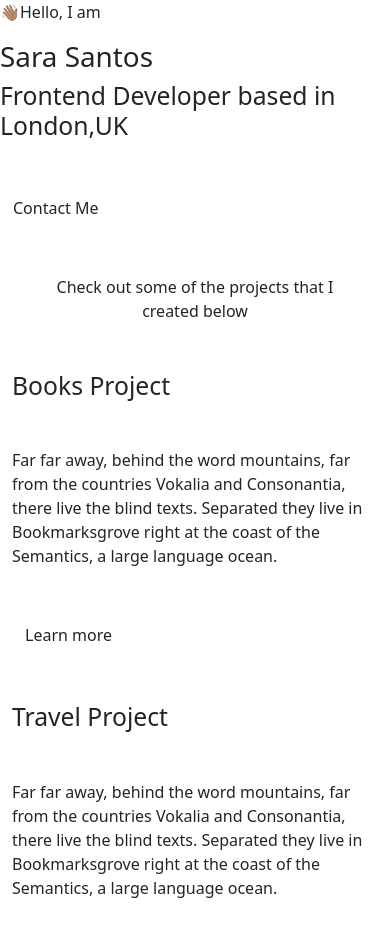
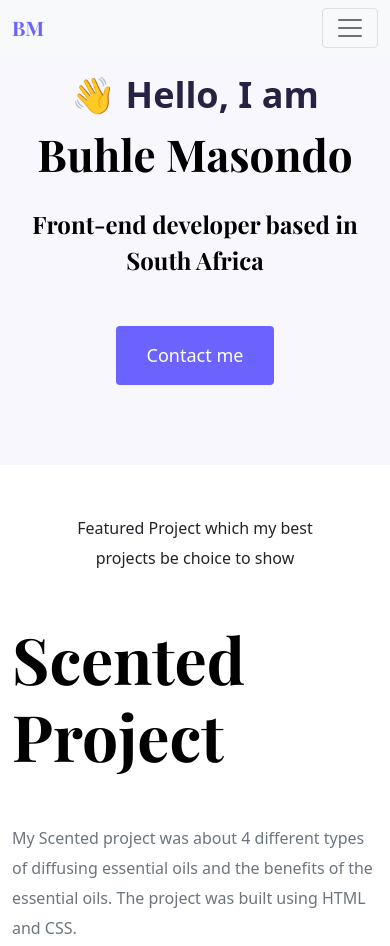
Before and after one commit to NickyMasondo/My-Portfolio, a plain HTML site: page index.html in a window 390 px wide. Shown: the top 946 px of the page. Drawn offline with nearby package versions, Linux system fonts and the light colour scheme.

Commit message:
all files  updated

```diff
--- a/index.html
+++ b/index.html
@@ -1,101 +1,157 @@
+<!DOCTYPE html>
 <html lang="en">
   <head>
     <meta charset="UTF-8" />
     <meta name="viewport" content="width=device-width, initial-scale=1.0" />
-    <title>Sara Santos [Front-end Developer]</title>
+    <title>Front-end developer - Buhle Masondo</title>
     <link
-      href="https://cdn.jsdelivr.net/npm/bootstrap@5.3.3/dist/css/bootstrap.min.css"
+      href="https://cdn.jsdelivr.net/npm/bootstrap@5.0.0-beta2/dist/css/bootstrap.min.css"
       rel="stylesheet"
-      integrity="sha384-QWTKZyjpPEjISv5WaRU9OFeRpok6YctnYmDr5pNlyT2bRjXh0JMhjY6hW+ALEwIH"
+      integrity="sha384-BmbxuPwQa2lc/FVzBcNJ7UAyJxM6wuqIj61tLrc4wSX0szH/Ev+nYRRuWlolflfl"
       crossorigin="anonymous"
     />
-    <link rel="preconnect" href="https://fonts.googleapis.com" />
-    <link rel="preconnect" href="https://fonts.gstatic.com" crossorigin="" />
     <link
-      href="https://fonts.googleapis.com/css2?family=Roboto+Mono:wght@300&amp;display=swap"
-      rel="stylesheet"
-    />
-    <link
-      href="https://fonts.googleapis.com/css2?family=Aleo:wght@300&amp;family=Varela+Round&amp;display=swap"
+      href="https://fonts.googleapis.com/css2?family=Playfair+Display:wght@700&amp;family=Poppins:wght@500;700&amp;display=swap"
       rel="stylesheet"
     />
     <link rel="stylesheet" href="styles/portfolio.css" />
 
     <script
-      src="https://cdn.jsdelivr.net/npm/bootstrap@5.3.3/dist/js/bootstrap.bundle.min.js"
-      integrity="sha384-YvpcrYf0tY3lHB60NNkmXc5s9fDVZLESaAA55NDzOxhy9GkcIdslK1eN7N6jIeHz"
+      src="https://cdn.jsdelivr.net/npm/bootstrap@5.0.0-beta2/dist/js/bootstrap.bundle.min.js"
+      integrity="sha384-b5kHyXgcpbZJO/tY9Ul7kGkf1S0CWuKcCD38l8YkeH8z8QjE0GmW1gYU5S9FOnJ0"
       crossorigin="anonymous"
     ></script>
     <script
-      src="https://kit.fontawesome.com/c21b29c466.js"
+      src="https://kit.fontawesome.com/ddc3ee268a.js"
       crossorigin="anonymous"
     ></script>
-    <style media="all" id="fa-v4-font-face"></style>
   </head>
   <body>
+    <nav class="navbar navbar-expand-lg navbar-light bg-light fixed-top">
+      <div class="container">
+        <a class="navbar-brand" href="/" title="Homepage">BM</a>
+        <button
+          class="navbar-toggler"
+          type="button"
+          data-bs-toggle="collapse"
+          data-bs-target="#navbarNav"
+          aria-controls="navbarNav"
+          aria-expanded="false"
+          aria-label="Toggle navigation"
+        >
+          <span class="navbar-toggler-icon"></span>
+        </button>
+        <div class="collapse navbar-collapse" id="navbarNav">
+          <ul class="navbar-nav">
+            <li class="nav-item">
+              <a
+                class="nav-link active"
+                aria-current="page"
+                href="/"
+                tilte="Homepage"
+                >Home</a
+              >
+            </li>
+            <li class="nav-item">
+              <a
+                class="nav-link"
+                href="./about.html"
+                title="About Buhle Masondo"
+                >About me</a
+              >
+            </li>
+            <li class="nav-item">
+              <a
+                class="nav-link"
+                href="/work.html"
+                title="work of Buhle Masondo"
+                >Work</a
+              >
+            </li>
+            <li class="nav-item">
+              <a
+                class="nav-link"
+                href="./contact.html"
+                title="Contact Buhle Masondo"
+                >Contact me</a
+              >
+            </li>
+          </ul>
+        </div>
+      </div>
+    </nav>
     <div class="hero">
-      <p>👋🏽Hello, I am</p>
-      <h1>Sara Santos</h1>
-      <h2 class="mb-5">Frontend Developer based in London,UK</h2>
+      <p>👋 Hello, I am</p>
+      <h1>Buhle Masondo</h1>
+      <h2 class="mb-5">Front-end developer based in South Africa</h2>
       <div>
-        <a href="#" class="btn btn-branding">Contact Me</a>
+        <a href="#" class="btn btn-branding">Contact me</a>
       </div>
     </div>
     <p class="text-center m-5">
-      Check out some of the projects that I created below
+      Featured Project which my best projects be choice to show
     </p>
     <div class="container">
       <div class="row mb-5">
         <div class="col d-none d-lg-block">
-          <img src="images/yoghurt.png" class="img-fluid" alt="" />
+          <img src="images/scented.PNG" class="img-fluid" alt="" />
         </div>
         <div class="col">
-          <div class="project-description">
-            <h2 class="mb-5">Books Project</h2>
-            <p class="mb-5">
-              Far far away, behind the word mountains, far from the countries
-              Vokalia and Consonantia, there live the blind texts. Separated
-              they live in Bookmarksgrove right at the coast of the Semantics, a
-              large language ocean.
+          <div class="project-desciption">
+            <h2 class="mb-5">Scented Project</h2>
+            <p class="mb-5 text-muted">
+              My Scented project was about 4 different types of diffusing
+              essential oils and the benefits of the essential oils. The project
+              was built using HTML and CSS.
             </p>
-            <a href="" class="btn btn-branding-outline">Learn more</a>
+            <a
+              href="file:///C://Users/test/Desktop/Flowers Shop.html"
+              class="btn btn-branding-outline"
+            >
+              Learn more
+            </a>
           </div>
         </div>
       </div>
       <div class="row mb-5">
         <div class="col">
-          <div class="project-description">
-            <h2 class="mb-5">Travel Project</h2>
-            <p class="mb-5">
-              Far far away, behind the word mountains, far from the countries
-              Vokalia and Consonantia, there live the blind texts. Separated
-              they live in Bookmarksgrove right at the coast of the Semantics, a
-              large language ocean.
+          <div class="project-desciption">
+            <h2 class="mb-5">Weather App</h2>
+            <p class="mb-5 text-muted">
+              This is a weather app I've built using Html , Css and JS. you can
+              find the weather of different cities for a week using the search
+              button.
             </p>
-            <a href="" class="btn btn-branding-outline">Learn more</a>
+            <a
+              href="https://weather-forecast-smart-app.netlify.app/"
+              class="btn btn-branding-outline"
+            >
+              Learn more
+            </a>
           </div>
         </div>
         <div class="col d-none d-lg-block">
-          <img src="images/travel.png" class="img-fluid" alt="" />
+          <img src="images/weather project.PNG" class="img-fluid" alt="" />
         </div>
       </div>
-      <div class="row mb-5">
-        <div class="col d-none d-lg-block">
-          <img src="images/weather.png" class="img-fluid" alt="" />
+      <footer>
+        <div class="work-box text-center mb-4 p-3">
+          <h4>Let's work together!</h4>
         </div>
-        <div class="col">
-          <div class="project-description">
-            <h2 class="mb-5">Weather App</h2>
-            <p class="mb-5">
-              Far far away, behind the word mountains, far from the countries
-              Vokalia and Consonantia, there live the blind texts. Separated
-              they live in Bookmarksgrove right at the coast of the Semantics, a
-              large language ocean.
-            </p>
-            <a href="" class="btn btn-branding-outline">Learn more</a>
-          </div>
+        <div class="d-flex justify-content-center mb-4">
+          <a class="email-link" href="mailto:buhlemm22@gmail.com"
+            >nickymasondo@gmail.com</a
+          >
         </div>
-      </div>
+        <div>
+          <p class="text-muted text-center mt-5 github">
+            This project was coded by Sinkeziwe and is open-sourced on
+            <a href="https://github.com/My-portfolio" class="github-link"
+              >GitHub</a
+            >
+          </p>
+        </div>
+      </footer>
     </div>
   </body>
 </html>
--- a/styles/portfolio.css
+++ b/styles/portfolio.css
@@ -1,78 +1,140 @@
- :root {
-    --fa-style-family-brands: "Font Awesome 6 Brands";
-    --fa-font-brands: normal 400 1em/1 "Font Awesome 6 Brands";
+:root {
+  --branding-color: #6c63ff;
+  --secondary-color: #f9f7fe;
+  --heading-font-family: "Playfair Display", serif;
+  --default-font-family: "Poppins", san-serif;
 }
-:root {
-    --branding-color: #de77da;
-    --secondary-color: #f9e0ee;
-    --heading-font-family: "Roboto Mono", monospace;
-    --default-font-family: "Varela Round", sans-serif;
-    --box-shadow: 0 5px 10px rgba(0, 0, 0, 0.274);
+.bg-light {
+  background: #f8f9fa;
 }
-:root {
-    --bs-breakpoint-xs: 0;
-    --bs-breakpoint-sm: 576px;
-    --bs-breakpoint-md: 768px;
-    --bs-breakpoint-lg: 992px;
-    --bs-breakpoint-xl: 1200px;
-    --bs-breakpoint-xxl: 1400px;
+.fixed-top {
+  position: fixed;
+  top: 0;
+  right: 0;
+  left: 0;
+  z-index: 1030;
 }
-:root, [data-bs-theme=light] {
-    --bs-blue: #0d6efd;
-    --bs-indigo: #6610f2;
-    --bs-purple: #6f42c1;
-    --bs-pink: #d63384;
-    --bs-red: #dc3545;
-    --bs-orange: #fd7e14;
-    --bs-yellow: #ffc107;
-    --bs-green: #198754;
-    --bs-teal: #20c997;
-    --bs-cyan: #0dcaf0;
-    --bs-black: #000;
-    --bs-white: #fff;
-    --bs-gray: #6c757d;
-    --bs-gray-dark: #343a40;
-    --bs-gray-100: #f8f9fa;
-    --bs-gray-200: #e9ecef;
-    --bs-gray-300: #dee2e6;
-    --bs-gray-400: #ced4da;
-    --bs-gray-500: #adb5bd;
-    --bs-gray-600: #6c757d;
-    --bs-gray-700: #495057;
-    --bs-gray-800: #343a40;
-    --bs-gray-900: #212529;
-    --bs-primary: #0d6efd;
-    --bs-secondary: #6c757d;
-    --bs-success: #198754;
-    --bs-info: #0dcaf0;
-    --bs-warning: #ffc107;
-    --bs-danger: #dc3545;
-    --bs-light: #f8f9fa;
-    --bs-dark: #212529;
-    --bs-primary-rgb: 13,110,253;
-    --bs-secondary-rgb: 108,117,125;
-    --bs-success-rgb: 25,135,84;
-    --bs-info-rgb: 13,202,240;
-    --bs-warning-rgb: 255,193,7;
-    --bs-danger-rgb: 220,53,69;
-    --bs-light-rgb: 248,249,250;
-    --bs-dark-rgb: 33,37,41;
-    --bs-primary-text-emphasis: #052c65;
-    --bs-secondary-text-emphasis: #2b2f32;
-    --bs-success-text-emphasis: #0a3622;
-    --bs-info-text-emphasis: #055160;
-    --bs-warning-text-emphasis: #664d03;
-    --bs-danger-text-emphasis: #58151c;
-    --bs-light-text-emphasis: #495057;
-    --bs-dark-text-emphasis: #495057;
-    --bs-primary-bg-subtle: #cfe2ff;
-    --bs-secondary-bg-subtle: #e2e3e5;
-    --bs-success-bg-subtle: #d1e7dd;
-Show All Properties (67 more)
+.navbar > .container {
+  display: flex;
+  flex-wrap: inherit;
+  align-items: center;
+  justify-content: space-between;
 }
-*, ::after, ::before {
-    box-sizing: border-box;
+.navbar-light .navbar-brand {
+  font-family: var(--heading-font-family);
+  color: #6c63ff;
 }
-*, ::after, ::before {
-    box-sizing: border-box;
+.navbar-light .navbar-toggler {
+  color: rgba(0, 0, 0, 0.55);
+  border-color: rgba(0, 0, 0, 0.1);
 }
+
+h1 {
+  color: black;
+  font-family: "Playfair Display", serif;
+  font-weight: bold;
+}
+
+.hero {
+  background: var(--secondary-color);
+  text-align: center;
+  padding: 160px 20px;
+}
+.hero p {
+  font-size: 36px;
+  font-weight: bold;
+  margin: 0;
+  color: #272142;
+}
+h1 {
+  font-size: 96px;
+  line-height: 1.5;
+}
+h1,
+h2,
+h3,
+h4,
+h5,
+h6 {
+  color: black;
+  font-family: var(--heading-font-family);
+  font-weight: bold;
+}
+.hero h2 {
+  font-family: var(--heading-font-family);
+  font-weight: normal;
+  line-height: 1.5;
+  font-size: 24px;
+}
+.btn-branding {
+  background: var(--branding-color);
+  border-radius: 4px;
+  color: white;
+  font-size: 18px;
+  line-height: 27px;
+  padding: 15px 30px;
+}
+.img-fluid {
+  max-width: 100%;
+  height: auto;
+}
+.col {
+  flex: 1 0 0%;
+}
+@media (max-width: 900px) {
+  .hero {
+    padding: 80px 20px;
+  }
+  h1 {
+    font-size: 44px;
+    line-height: 2;
+  }
+  .project-description {
+    padding: 0;
+    text-align: center;
+  }
+  h2 {
+    font-size: 44px;
+  }
+}
+h2 {
+  font-size: 64px;
+}
+.text-muted {
+  color: #6c757d;
+}
+p {
+  font-weight: normal;
+  font-size: 16px;
+  line-height: 30px;
+}
+.btn-branding-outline {
+  color: var(--branding-color);
+  border: 1px solid var(--branding-color);
+  border-radius: 4px;
+  font-size: 18px;
+  line-height: 27px;
+  padding: 15px 30px;
+}
+footer {
+  margin: 50px 0;
+}
+footer .work-box {
+  background: var(--secondary-color);
+  border-radius: 6px;
+}
+footer h4 {
+  font-size: 30px;
+}
+footer .email-link {
+  color: black;
+  text-decoration: none;
+  font-size: 26px;
+}
+footer .github {
+  font-size: 12px;
+}
+footer .github-link {
+  text-decoration: none;
+  color: var(--branding-color);
+}
```
Also changed, not shown: about.html (added), images/Flowers Shop.html (added).
